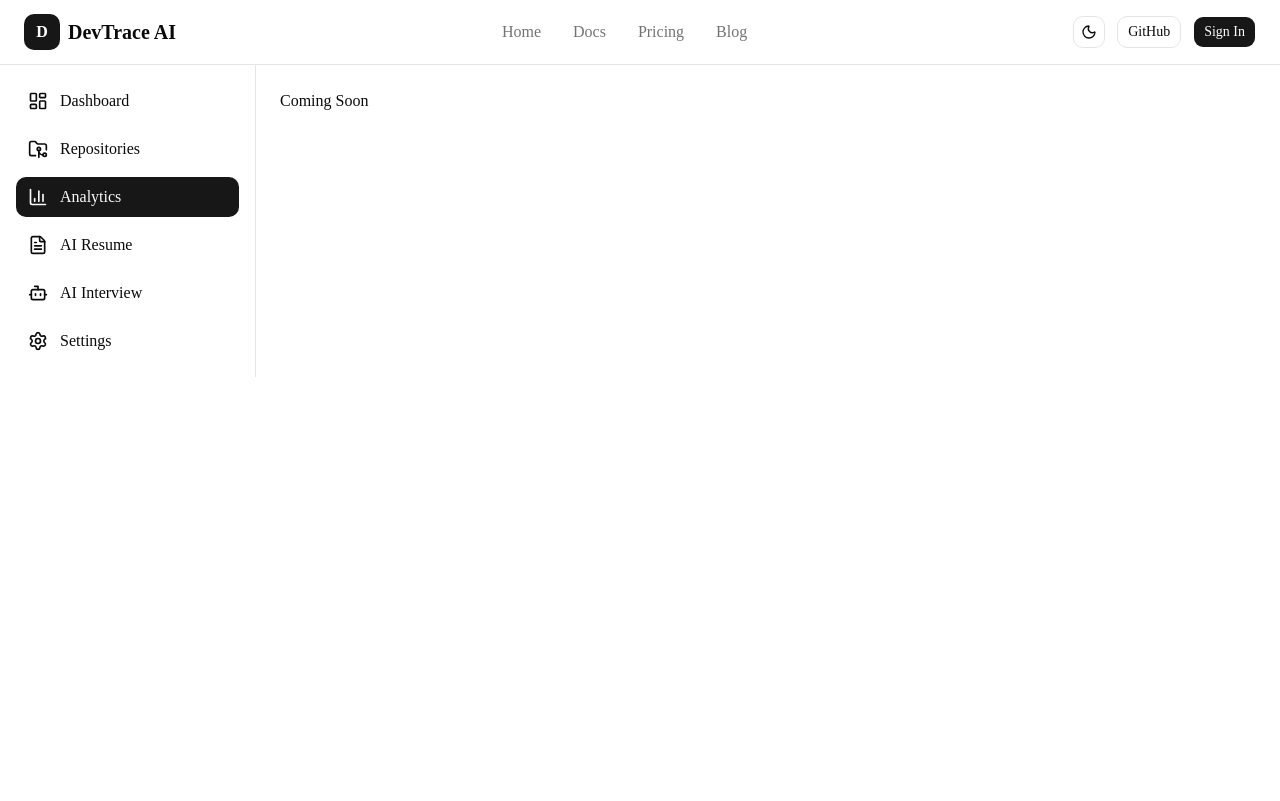
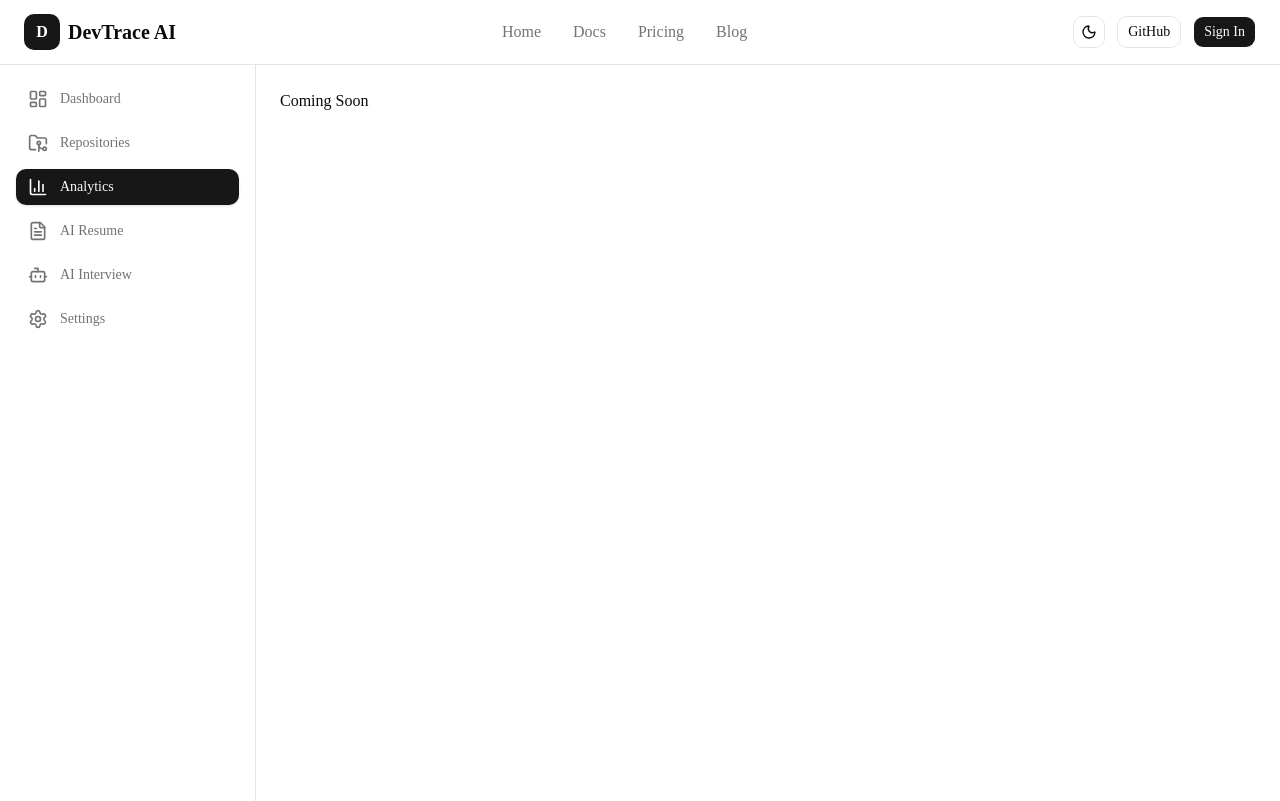
Before and after one commit to Abdur-Razzaqe/DevTrace-AI, a Next.js app: page /analytics in a window 1280 px wide. Built offline with nearby package versions, Linux system fonts and the light colour scheme.

Commit message:
feat(sidebar): implement dashboard sidebar navigation

```diff
--- /dev/null
+++ b/src/components/layout/sidebar-item.tsx
@@ -0,0 +1,34 @@
+'use client';
+
+import Link from 'next/link';
+import { usePathname } from 'next/navigation';
+import { LucideIcon } from 'lucide-react';
+
+import { cn } from '@/lib/utils';
+
+interface SidebarItemProps {
+  title: string;
+  href: string;
+  icon: LucideIcon;
+}
+
+export function SidebarItem({ title, href, icon: Icon }: SidebarItemProps) {
+  const pathname = usePathname();
+
+  const active = pathname === href;
+
+  return (
+    <Link
+      href={href}
+      className={cn(
+        'flex items-center gap-3 rounded-lg px-3 py-2 transition-colors',
+        active
+          ? 'bg-primary text-primary-foreground'
+          : 'text-muted-foreground hover:bg-muted hover:text-foreground'
+      )}
+    >
+      <Icon className="h-5 w-5" />
+      <span>{title}</span>
+    </Link>
+  );
+}
--- /dev/null
+++ b/src/components/layout/sidebar-nav.ts
@@ -0,0 +1,34 @@
+import { BarChart3, FolderGit2, Home, Settings, FileText, Bot } from 'lucide-react';
+
+export const sidebarItems = [
+  {
+    title: 'Dashboard',
+    href: '/dashboard',
+    icon: Home,
+  },
+  {
+    title: 'Repositories',
+    href: '/repositories',
+    icon: FolderGit2,
+  },
+  {
+    title: 'Analytics',
+    href: '/analytics',
+    icon: BarChart3,
+  },
+  {
+    title: 'Resume Review',
+    href: '/resume',
+    icon: FileText,
+  },
+  {
+    title: 'AI Interview',
+    href: '/interview',
+    icon: Bot,
+  },
+  {
+    title: 'Settings',
+    href: '/settings',
+    icon: Settings,
+  },
+];
--- a/src/components/layout/sidebar.tsx
+++ b/src/components/layout/sidebar.tsx
@@ -4,26 +4,31 @@ import Link from 'next/link';
 import { usePathname } from 'next/navigation';
 
 import { sidebarNavItems } from '@/config/navigation';
+import { cn } from '@/lib/utils';
 
 export function Sidebar() {
   const pathname = usePathname();
 
   return (
-    <aside className="bg-background hidden w-64 border-r lg:block">
-      <nav className="space-y-2 p-4">
+    <aside className="bg-background hidden h-[calc(100vh-64px)] w-64 shrink-0 border-r lg:block">
+      <nav className="flex flex-col gap-2 p-4">
         {sidebarNavItems.map((item) => {
           const Icon = item.icon;
-          const active = pathname === item.href;
+
+          const active = pathname === item.href || pathname.startsWith(`${item.href}/`);
 
           return (
             <Link
               key={item.href}
               href={item.href}
-              className={`flex items-center gap-3 rounded-lg px-3 py-2 transition-colors ${
-                active ? 'bg-primary text-primary-foreground' : 'hover:bg-muted'
-              }`}
+              className={cn(
+                'flex items-center gap-3 rounded-lg px-3 py-2 text-sm font-medium transition-all duration-200',
+                active
+                  ? 'bg-primary text-primary-foreground shadow-sm'
+                  : 'text-muted-foreground hover:bg-muted hover:text-foreground'
+              )}
             >
-              <Icon className="h-5 w-5" />
+              <Icon className="h-5 w-5 shrink-0" />
               <span>{item.title}</span>
             </Link>
           );
```
Also changed, not shown: 2 other files (tests, documents, lock files or other folders).
